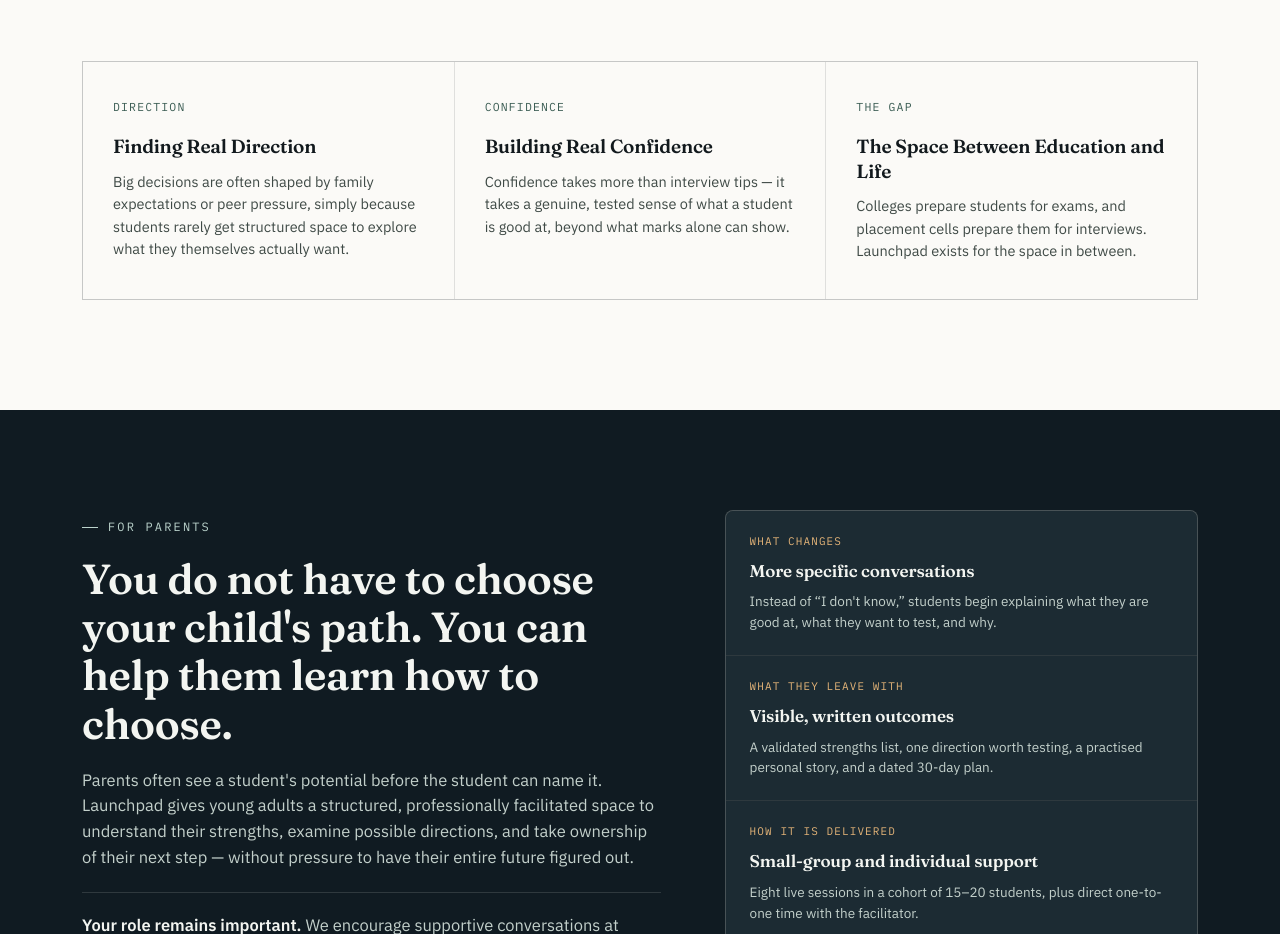
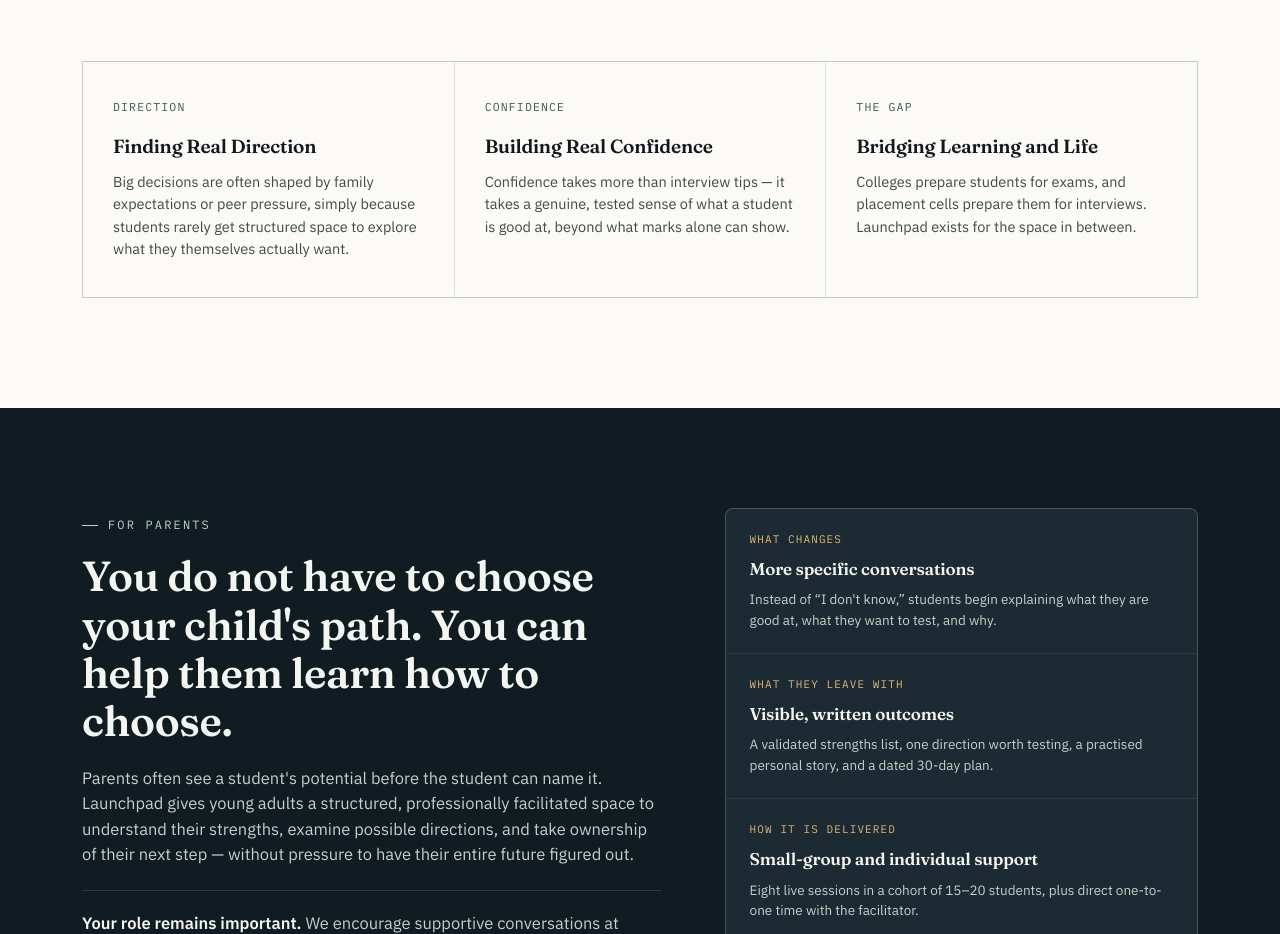
Before and after one commit to ramsparames/theevolvefoundation, a plain HTML site: page index.html in a window 1280 px wide. Shown: the part 2304-3238 px from the top of the page. Drawn offline with Linux system fonts and the light colour scheme.

Commit message:
Update index.html with bridging comment

```diff
--- a/index.html
+++ b/index.html
@@ -89,7 +89,7 @@
 </div>
 <div class="problem-card reveal">
 <span class="tag">The Gap</span>
-<h3>The Space Between Education and Life</h3>
+<h3>Bridging Learning and Life</h3>
 <p>Colleges prepare students for exams, and placement cells prepare them for interviews. Launchpad exists for the space in between.</p>
 </div>
 </div>
```
